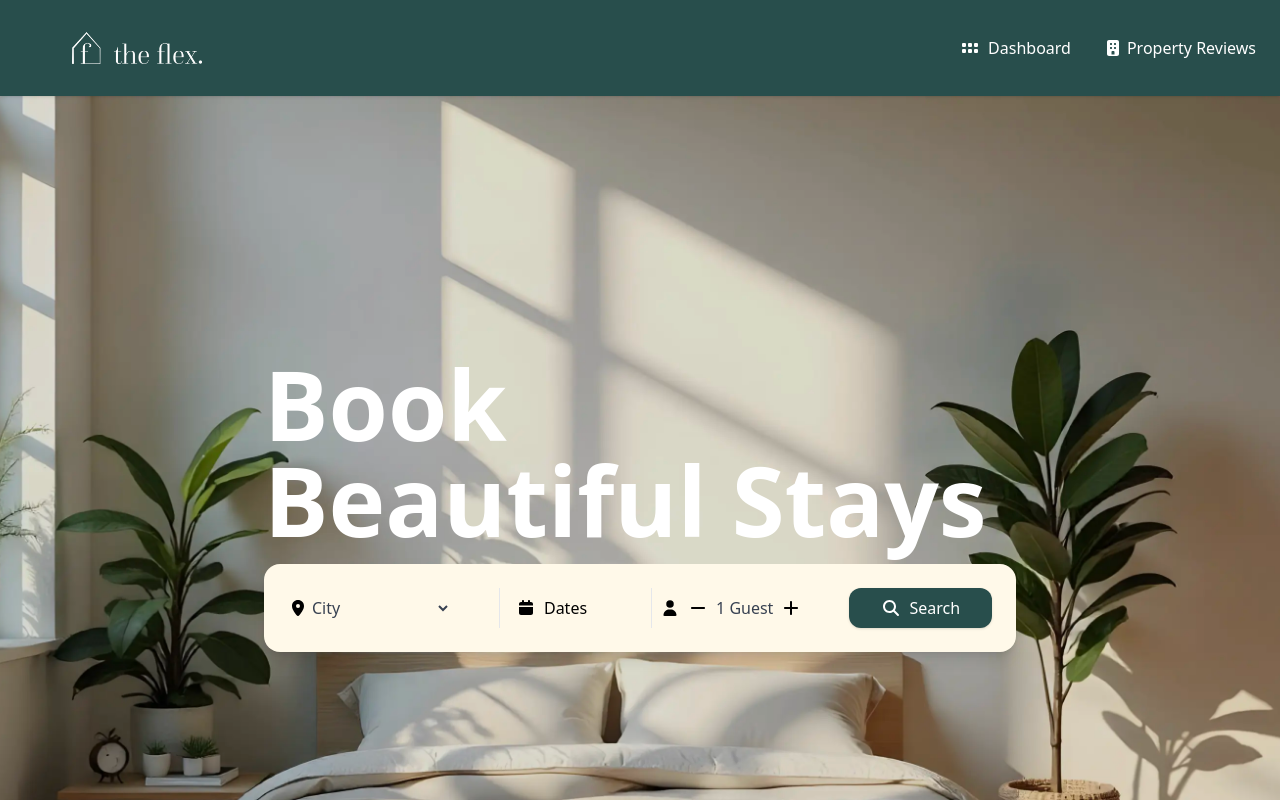
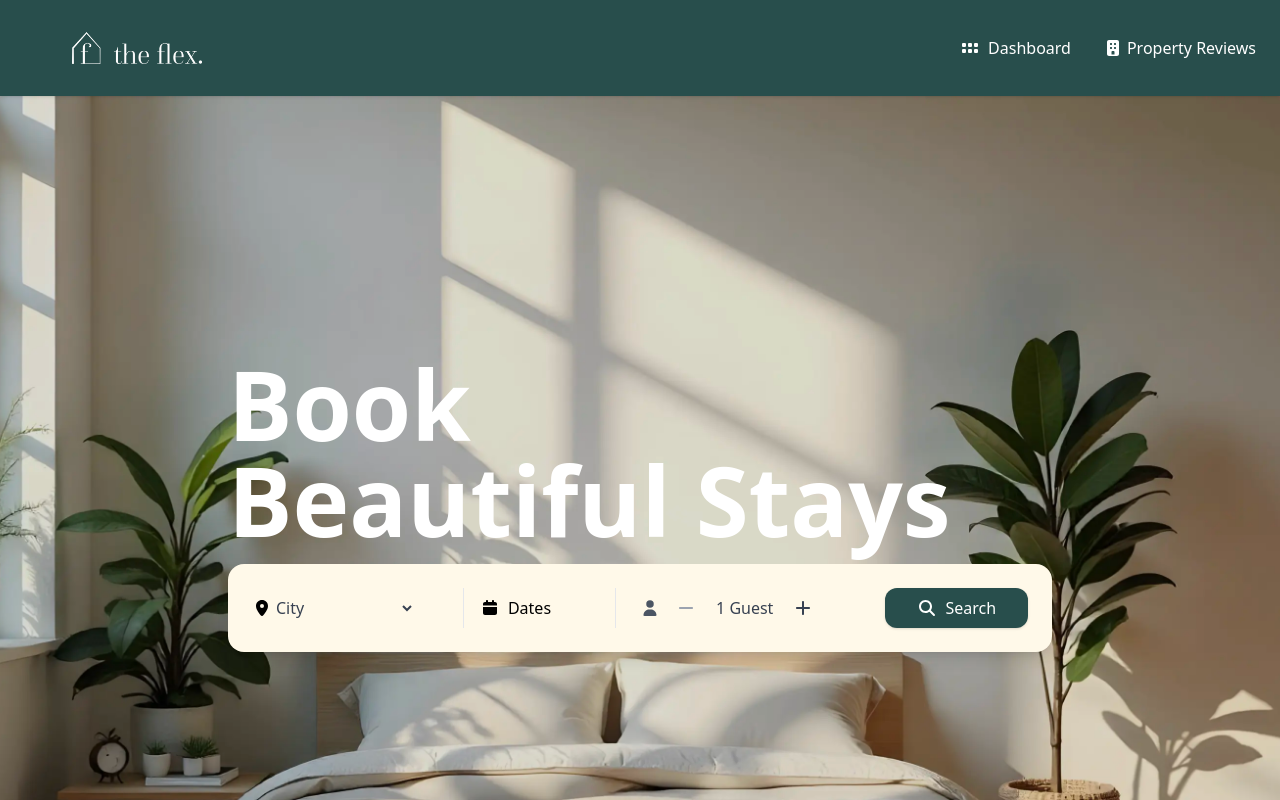
Before and after one commit to marwanElmohr/flex-assessment, a React (Create React App) app in the folder frontend/: page / in a window 1280 px wide. Shown: the top 800 px of the page. Built offline with nearby package versions, Linux system fonts and the light colour scheme.

Commit message:
make guest count dynamic

```diff
--- /dev/null
+++ b/frontend/src/components/GuestsCount.jsx
@@ -0,0 +1,41 @@
+import { useState } from "react";
+import { FontAwesomeIcon } from "@fortawesome/react-fontawesome";
+import { faUser, faMinus, faPlus } from "@fortawesome/free-solid-svg-icons";
+
+export default function GuestsCount() {
+  const [guestCount, setGuestCount] = useState(1);
+
+  const increaseGuests = () => setGuestCount((prev) => prev + 1);
+  const decreaseGuests = () =>
+    setGuestCount((prev) => (prev > 1 ? prev - 1 : 1));
+
+  return (
+    <div className="flex items-center justify-between border-l border-gray-200 px-4">
+      <FontAwesomeIcon icon={faUser} className="px-2 text-gray-600" />
+
+      <button
+        className="rounded-full hover:bg-gray-100 p-2 transition"
+        type="button"
+        onClick={decreaseGuests}
+        disabled={guestCount === 1}
+      >
+        <FontAwesomeIcon
+          icon={faMinus}
+          className={`${guestCount === 1 ? "text-gray-400" : "text-gray-700"}`}
+        />
+      </button>
+
+      <span className="text-gray-700 px-3 min-w-[60px] text-center">
+        {guestCount} {guestCount === 1 ? "Guest" : "Guests"}
+      </span>
+
+      <button
+        className="rounded-full hover:bg-gray-100 p-2 transition"
+        type="button"
+        onClick={increaseGuests}
+      >
+        <FontAwesomeIcon icon={faPlus} className="text-gray-700" />
+      </button>
+    </div>
+  );
+}
--- a/frontend/src/pages/Home.jsx
+++ b/frontend/src/pages/Home.jsx
@@ -13,6 +13,7 @@ import {
 } from "@fortawesome/free-solid-svg-icons";
 import Feature from "../components/Feature";
 import ChooseDates from "../components/ChooseDates";
+import GuestsCount from "../components/GuestsCount";
 
 export default function Home() {
   return (
@@ -54,22 +55,7 @@ export default function Home() {
               </div>
 
               {/* guests */}
-              <div className="flex items-center justify-between border-l border-gray-200">
-                <FontAwesomeIcon icon={faUser} className="px-2" />
-                <button
-                  className="rounded-full hover:bg-gray-100"
-                  type="button"
-                >
-                  <FontAwesomeIcon icon={faMinus} />
-                </button>
-                <span className="text-gray-700 px-2">1 Guest</span>
-                <button
-                  className="rounded-full hover:bg-gray-100"
-                  type="button"
-                >
-                  <FontAwesomeIcon icon={faPlus} />
-                </button>
-              </div>
+              <GuestsCount />
 
               {/* Search Button */}
               <div>
```
